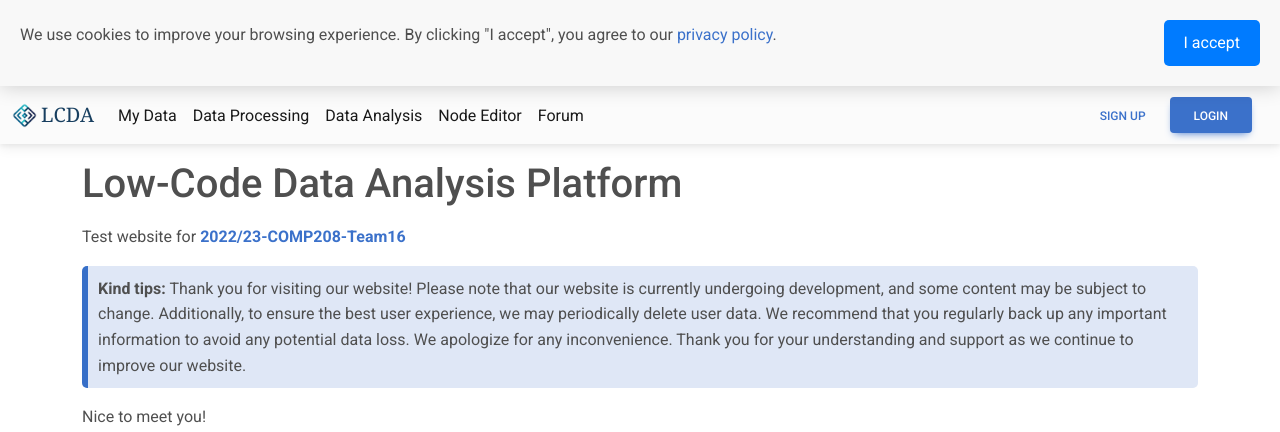
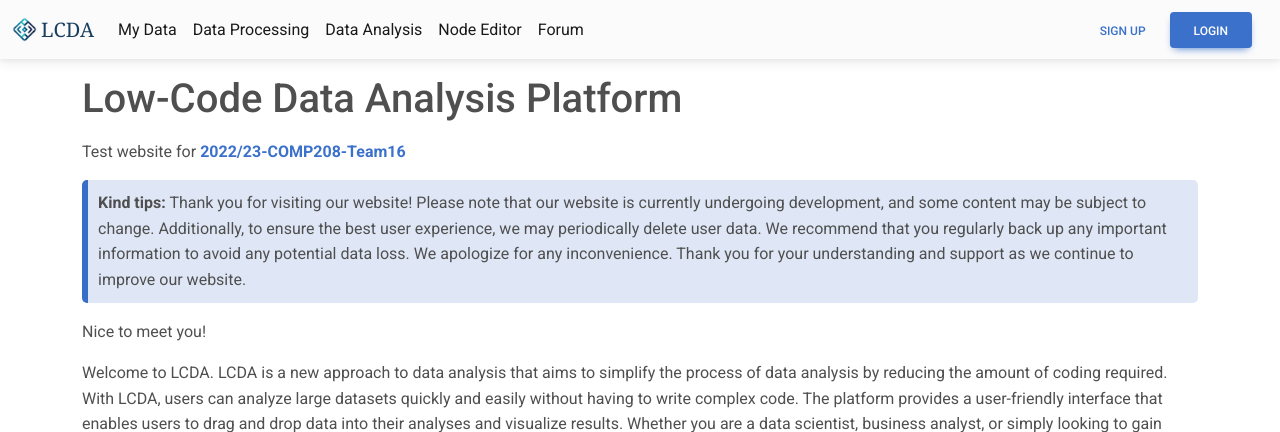
Before and after one commit to COMP208-Team-16-2022-23/Group-Project-Code, a Flask app: page / in a window 1280 px wide. Shown: the top 432 px of the page. Run offline with Flask 3, Linux system fonts and the light colour scheme; some libraries are stand-ins or nearby versions.

Commit message:
Revert "cookie style test"
This reverts commit 7b0637f5

```diff
--- a/static/css/cookie.css
+++ /dev/null
@@ -1,64 +0,0 @@
-/* Cookie banner styles */
-.cookie-banner {
-  position: fixed;
-  bottom: -100%;
-  left: 0;
-  width: 100%;
-  background-color: #f8f8f8;
-  padding: 20px;
-  display: flex;
-  justify-content: space-between;
-  align-items: center;
-  box-shadow: 0 0 20px rgba(0, 0, 0, 0.2);
-  z-index: 9999;
-  animation: slidein 0.5s ease-in-out forwards;
-}
-
-/* Slide-in animation */
-@keyframes slidein {
-  from {
-    bottom: -100%;
-  }
-  to {
-    bottom: 0;
-  }
-}
-
-/* Close button styles */
-#close-button {
-  background-color: #007bff;
-  color: #fff;
-  padding: 10px 20px;
-  border: none;
-  border-radius: 5px;
-  cursor: pointer;
-  transition: background-color 0.3s ease-in-out;
-}
-
-#close-button:hover {
-  background-color: #0069d9;
-}
-
-/* Dimming effect */
-.dim {
-  position: relative;
-}
-
-.dim::before {
-  content: "";
-  position: absolute;
-  top: 0;
-  left: 0;
-  width: 100%;
-  height: 100%;
-  background-color: rgba(0, 0, 0, 0.6);
-  z-index: 9998;
-  opacity: 0;
-  transition: opacity 0.5s ease-in-out;
-  pointer-events: none;
-}
-
-.dim.dimmed::before {
-  opacity: 1;
-  pointer-events: auto;
-}
--- a/static/js/cookie.js
+++ /dev/null
@@ -1,30 +0,0 @@
-// Select elements
-const cookieBanner = document.querySelector("#cookie-banner");
-const closeButton = document.querySelector("#close-button");
-const body = document.querySelector("body");
-
-// Check if cookie is set
-if (!localStorage.getItem("cookieSeen")) {
-  // Show banner
-  cookieBanner.classList.add("dim");
-}
-
-// Handle close button click
-closeButton.addEventListener("click", () => {
-  // Set cookie
-  localStorage.setItem("cookieSeen", true);
-  // Hide banner
-  cookieBanner.classList.remove("dim");
-  cookieBanner.addEventListener("animationend", () => {
-    cookieBanner.style.display = "none";
-  }, {once: true});
-});
-
-// Dim other parts of the website
-cookieBanner.addEventListener("transitionend", () => {
-  if (cookieBanner.classList.contains("dim")) {
-    body.classList.add("dimmed");
-  } else {
-    body.classList.remove("dimmed");
-  }
-});
--- a/templates/base.html
+++ b/templates/base.html
@@ -20,8 +20,6 @@
     {# make preview image large #}
     <meta name="twitter:image" content="https://lcda-vgnazlwvxa-nw.a.run.app/static/img/preview_image.jpg"/>
 
-    <!--    add css code in static/css/cookie.css-->
-    <link rel="stylesheet" type="text/css" href="{{ url_for('static', filename='css/cookie.css') }}">
 
     <title>{% block title %}{% endblock %} - LCDA</title>
     <!-- Web icon -->
@@ -56,13 +54,6 @@
 </head>
 <body class="min-vh-100 d-flex flex-column m-0">
 <!-- Start your project here-->
-
-<!-- Cookie banner -->
-<div id="cookie-banner" class="cookie-banner">
-    <p>We use cookies to improve your browsing experience. By clicking "I accept", you agree to our <a
-            href="{{ url_for('legal.about') }}">privacy policy</a>.</p>
-    <button id="close-button">I accept</button>
-</div>
 
 <nav class="navbar navbar-expand-lg navbar-light bg-light">
     <div class="container-fluid">
@@ -205,10 +196,6 @@
             })
     })()
 </script>
-
-<!--add script at static/js/cookie.js-->
-<script src="{{ url_for('static', filename='js/cookie.js') }}"></script>
-
 </body>
 
 </html>
```
